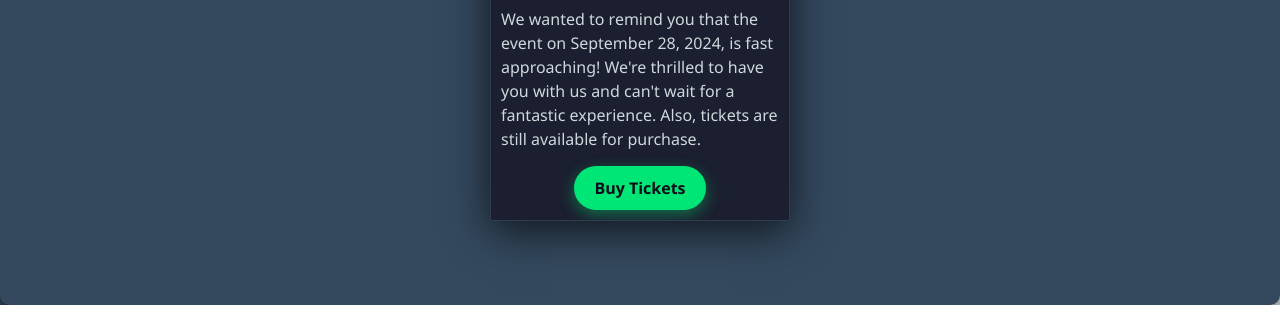
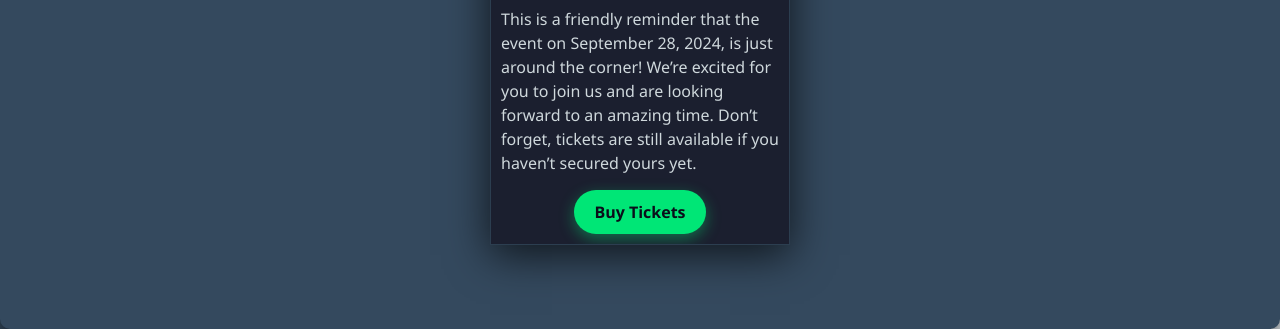
Before and after one commit to solsticebloom/behereforfayeyoko, a plain HTML site: page index.html in a window 1280 px wide. Shown: the part 5954-6283 px from the top of the page. Before the commit the page ends 6259 px from the top, so only its background shows below. Drawn offline with Linux system fonts and the light colour scheme.

Commit message:
Update index.html

```diff
--- a/index.html
+++ b/index.html
@@ -425,7 +425,7 @@
                     <p class="date"><i class="icon-date"></i> September 28, 2024</p>
                     <p class="time"><i class="icon-time"></i> 3:00PM</p>
                     <p class="location"><i class="icon-location"></i> Macau Tower</>
-                    <p class="description">We wanted to remind you that the event on September 28, 2024, is fast approaching! We're thrilled to have you with us and can't wait for a fantastic experience. Also, tickets are still available for purchase.</p>
+                    <p class="description">This is a friendly reminder that the event on September 28, 2024, is just around the corner! We’re excited for you to join us and are looking forward to an amazing time. Don’t forget, tickets are still available if you haven’t secured yours yet.</p>
                 </div>
                 <div class="buy-tickets-container">
                     <a href="https://wap.showstart.com/pages/activity/detail/detail?activityId=239557" class="buy-tickets">Buy Tickets</a>
```
